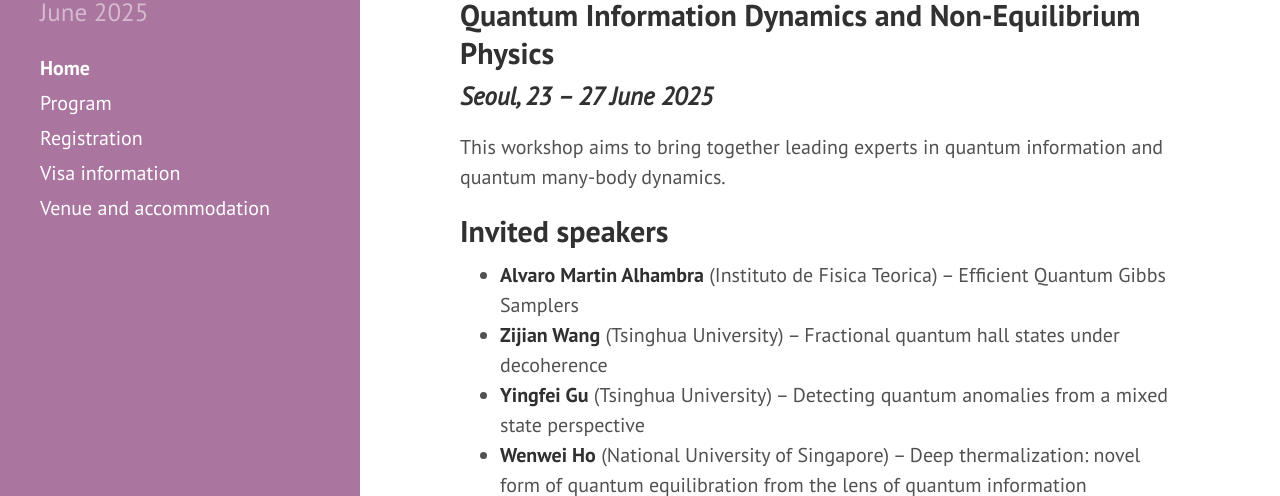
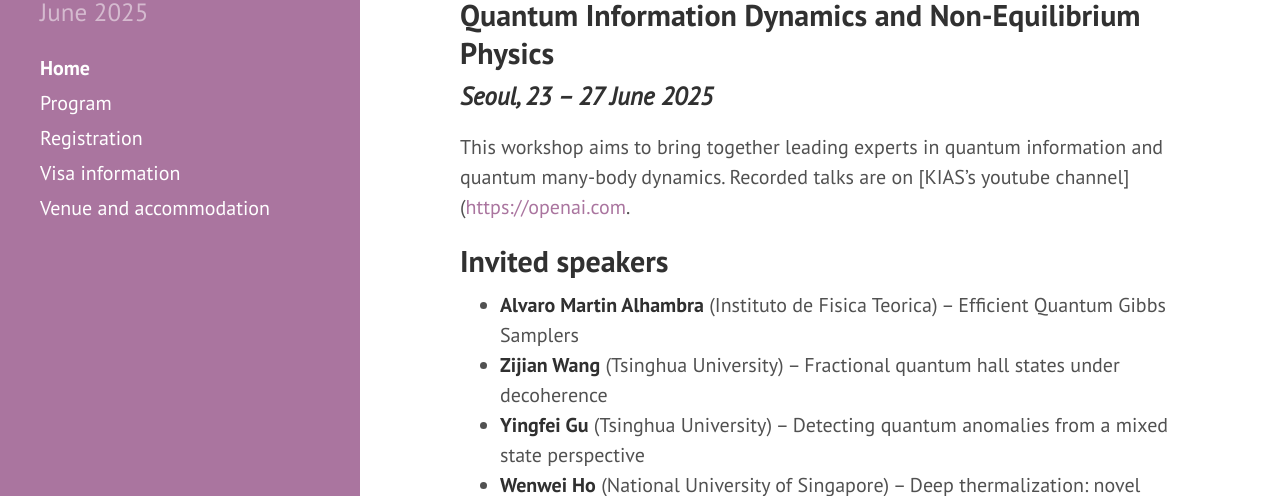
Before and after one commit to yeon-lee/yeon-lee.github.io, a Jekyll site: the page built from index.md, in a window 1280 px wide and 900 px high, cut to the strip 404-900 px from the top of the window. Built offline with Jekyll 4.4.1, drawn with Linux system fonts in a browser that asks for light colours; nearby versions of some CDN libraries.

Commit message:
Update index.md

```diff
--- a/index.md
+++ b/index.md
@@ -9,7 +9,8 @@
 ## Quantum Information Dynamics and Non-Equilibrium Physics
 <h3 class="lessspace"><em>Seoul, 23 &ndash; 27 June 2025</em></h3>
 
-This workshop aims to bring together leading experts in quantum information and quantum many-body dynamics.
+This workshop aims to bring together leading experts in quantum information and quantum many-body dynamics. Recorded talks are on [KIAS's youtube channel]([https://openai.com](https://www.youtube.com/watch?v=70_k3pYAwuc&list=PLuRMKAkKTCDjTL8IZTkGwOP_xeC8b81vy).
+
 
 ## Invited speakers
 * **Alvaro Martin Alhambra** (Instituto de Fisica Teorica) -- Efficient Quantum Gibbs Samplers
```
